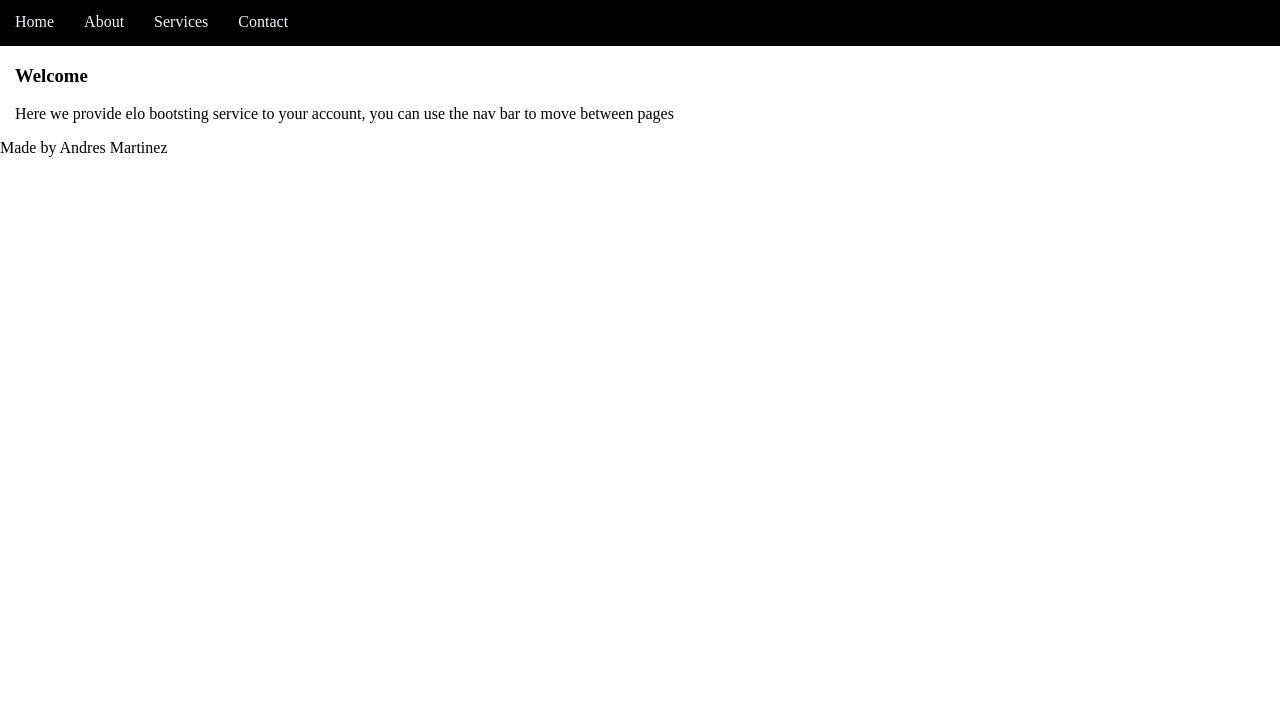
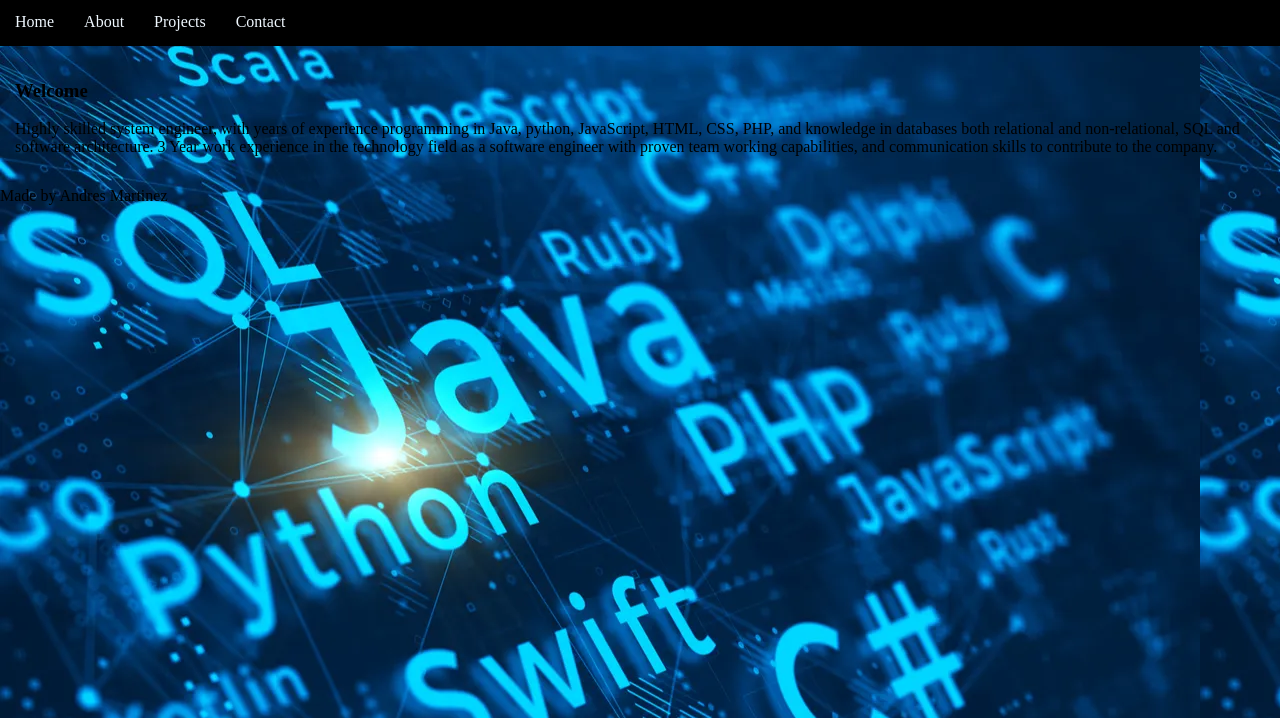
Before and after one commit to AndresMartinez317/Assignment2-HTML-, a plain HTML site: page index.html in a window 1280 px wide. Shown: the part 82-800 px from the top of the page. Drawn offline with Linux system fonts and the light colour scheme.

Commit message:
Add files via upload

```diff
--- a/index.html
+++ b/index.html
@@ -5,14 +5,15 @@
     <meta name="viewport" content="width=device-width, initial-scale=1.0">
     <title>Document</title>
     <link rel="stylesheet" href="style.css">
+
 </head>
-<body>
+<body background="java.png">
     <h1> Andres Ivan Martinez Page </h1>
     <nav class="navbar">
         <ul>
             <li><a href="index.html"> Home </a> </li>
             <li><a href="About.html"> About </a> </li>
-            <li><a href="Services.html"> Services </a> </li>
+            <li><a href="Services.html"> Projects </a> </li>
             <li><a href="Contact.html"> Contact </a> </li>
 
         </ul>
@@ -20,9 +21,9 @@
     </nav>
     <main>
         <h3> Welcome  </h3>
-        <p> Here we provide elo bootsting service to your account, you can use the nav bar to move between pages  </p>
+        <p> Highly skilled system engineer, with years of experience programming in Java, python, JavaScript, HTML, CSS, PHP, and knowledge in databases both relational and non-relational, SQL and software architecture. 3 Year work experience in the technology field as a software engineer with proven team working capabilities, and communication skills to contribute to the company.  </p>
     </main>
 
-    <footer> Made by Andres Martinez </footer>
+    <footer> Made by Andres Martinez  </footer>
 </body>
 </html>
--- a/style.css
+++ b/style.css
@@ -6,6 +6,8 @@ body{
 }
 main{
     margin: 15px;
+    padding-bottom: 100px;
+    overflow: auto;
 }
 a1{
     color: gold;
@@ -39,3 +41,9 @@ a4{
 .navbar li{
     float: left;
 }
+footer{
+    position: relative;
+    height: 100px;
+    margin-top: -100px;
+    clear: both;
+}
```
Also changed, not shown: About.html (+5 -5 lines), Contact.html (+1 -1 lines), Services.html (+4 -6 lines), java.png (added).
